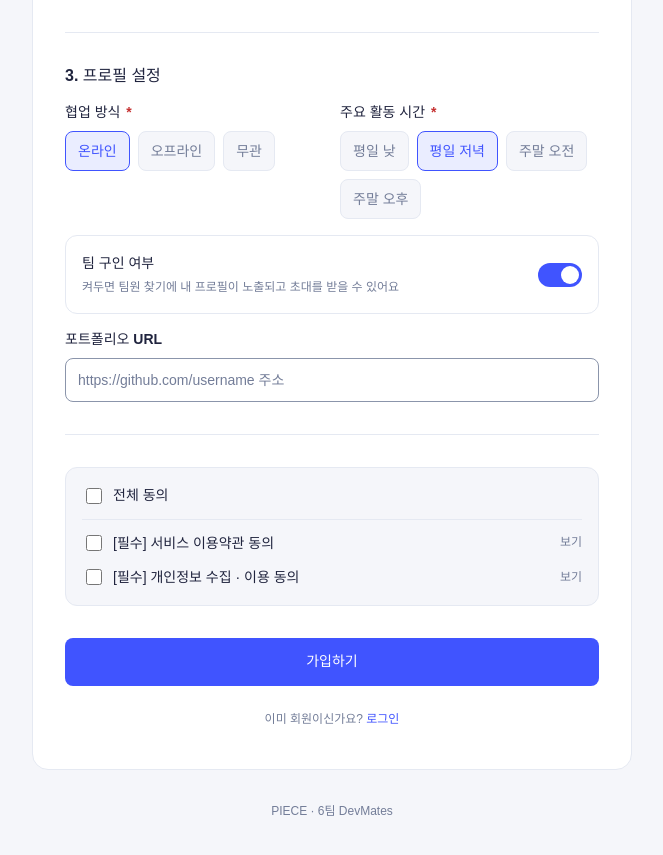
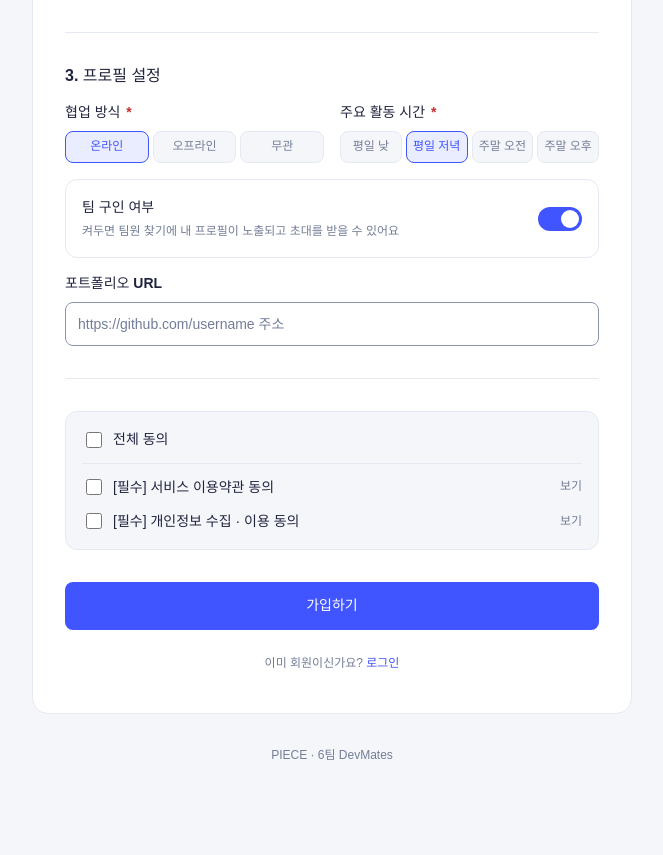
Before and after one commit to jeonghun-dev/PIECE-team-matching, a React (Vite) app in the folder frontend/: page /signup in a window 1280 px wide. Shown: the part 960-1815 px from the top of the page, without its empty margins (308-971 px from the left). After the commit the page ends 1765 px from the top, so only its background shows below. Built offline with nearby package versions, Linux system fonts and the light colour scheme; no server answers; a web font is replaced by a local one.

Commit message:
feat: 회원가입 화면_프로필 설정 버튼 크기 축소

```diff
--- a/frontend/src/pages/auth/SignupPage.css
+++ b/frontend/src/pages/auth/SignupPage.css
@@ -317,18 +317,20 @@
 .signup-chip-group {
   display: flex;
   flex-wrap: wrap;
-  gap: var(--space-2);
+  gap: var(--space-1);
 }
 
 .signup-chip {
-  min-height: var(--control-height-md);
-  padding: 0 var(--button-padding-x-sm);
+  flex: 1; /* 일렬로 균등하게 꽉 차도록 배치 */
+  min-height: var(--control-height-sm); /* 높이를 40px -> 32px로 컴팩트하게 축소 */
+  padding: 0 var(--space-1); /* 좌우 패딩을 줄임 */
   background-color: var(--color-page);
   border: var(--border-width) solid var(--color-border);
   border-radius: var(--radius-control);
-  font-size: var(--font-size-body);
+  font-size: var(--font-size-caption); /* 14px -> 12px로 버튼 텍스트 크기 조정 */
   font-weight: var(--font-weight-regular);
   color: var(--color-text-muted);
+  white-space: nowrap; /* 줄바꿈 방지 */
   cursor: pointer;
   transition: border-color var(--transition-fast),
     background-color var(--transition-fast), color var(--transition-fast);
```
